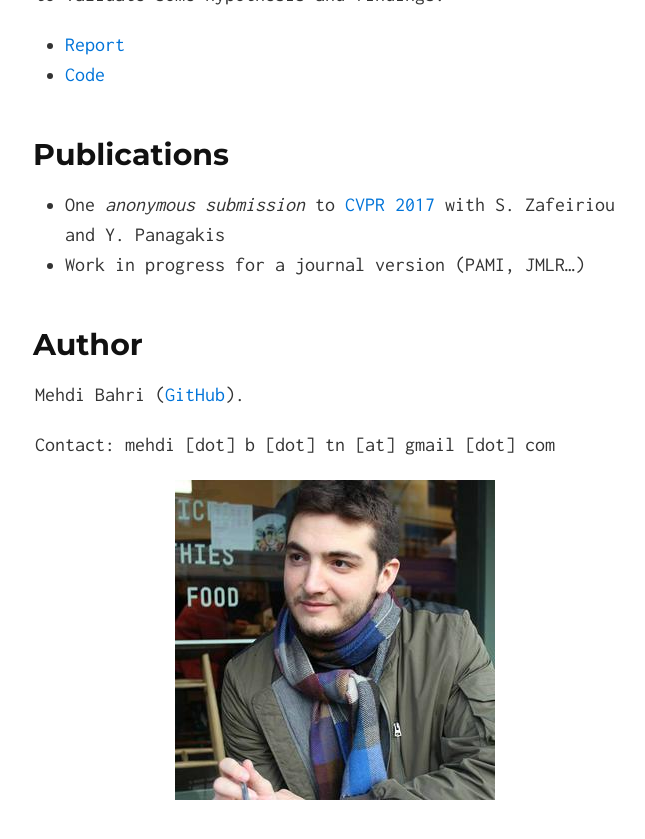
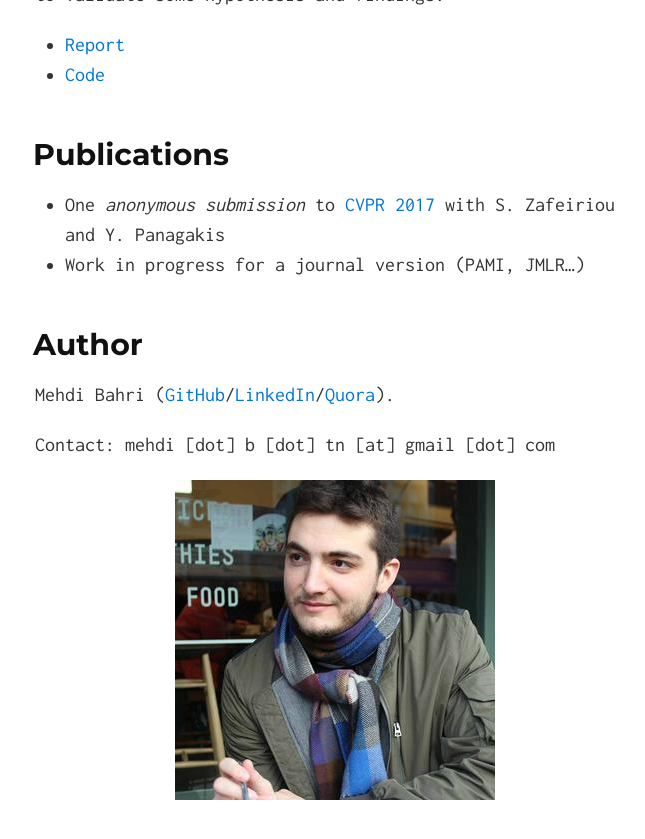
Before and after one commit to mbahri/mbahri.github.io, a Jekyll site: the page built from index.md, in a window 1280 px wide and 900 px high, scrolled down 2160 px. Shown: the top 839 px of the window, without its empty margins (305-950 px from the left). Built offline with Jekyll 4.4.1, drawn with Linux system fonts in a browser that asks for light colours.

Commit message:
Update index.md
Added links to LinkedIn and Quora

```diff
--- a/index.md
+++ b/index.md
@@ -62,7 +62,7 @@ TODO -->
 
 ## Author
 
-Mehdi Bahri ([GitHub](http://github.com/mbahri)).
+Mehdi Bahri ([GitHub](http://github.com/mbahri)/[LinkedIn](https://uk.linkedin.com/in/mehdibahri/en)/[Quora](https://www.quora.com/profile/Mehdi-Bahri)).
 
 Contact: mehdi [dot] b [dot] tn [at] gmail [dot] com
 
```
